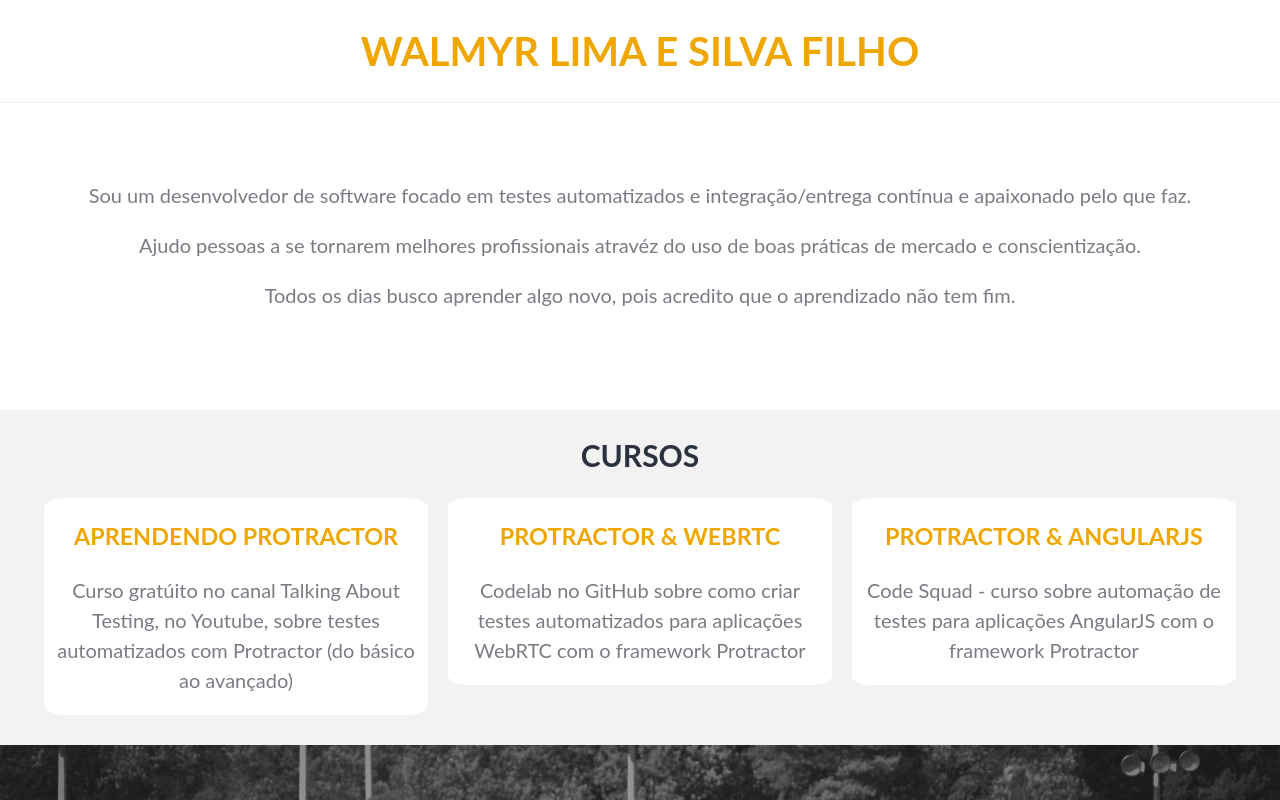
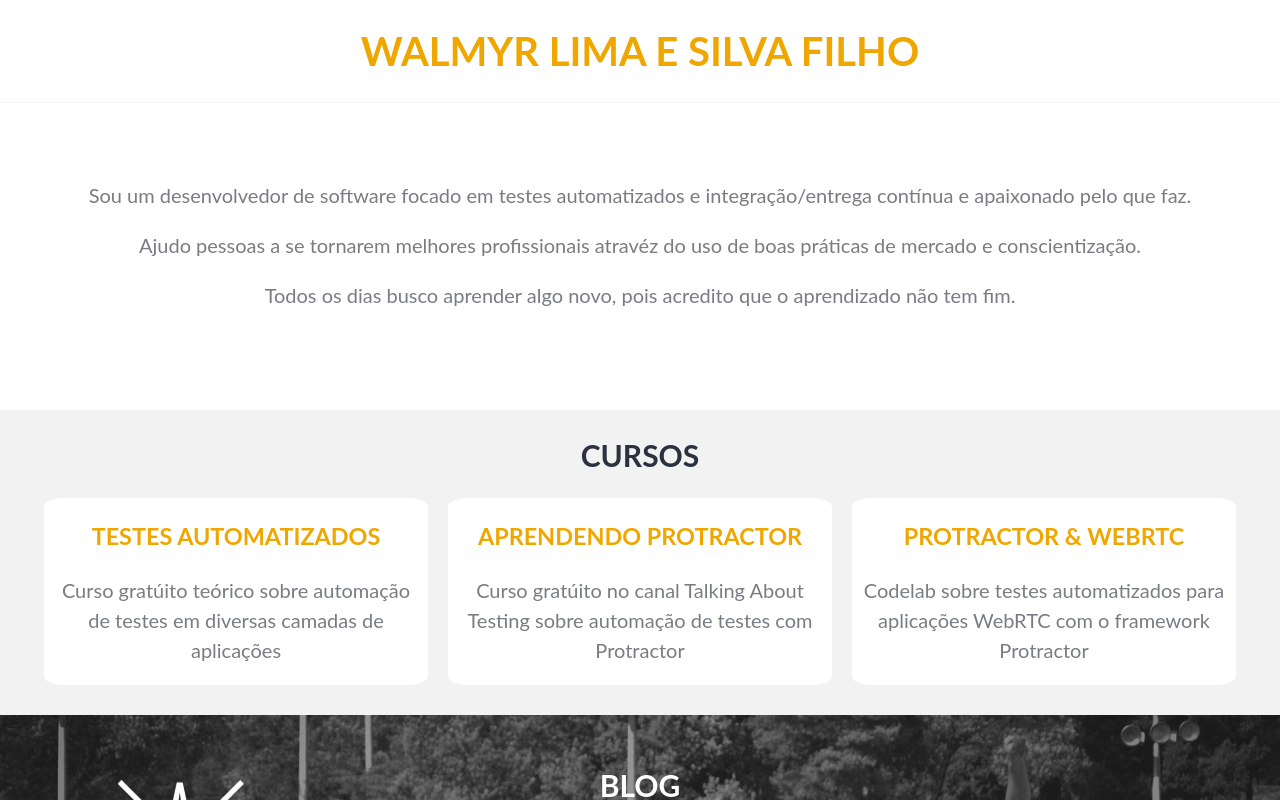
Before and after one commit to wlsf82/-walmyr-filho-react, a React (Create React App) app: page / in a window 1280 px wide. Shown: the top 800 px of the page. Built offline with nearby package versions, Linux system fonts and the light colour scheme.

Commit message:
update courses with new course, new texts and remove old course
Courses order were also updated.

```diff
--- a/src/components/Courses/index.js
+++ b/src/components/Courses/index.js
@@ -4,21 +4,21 @@ import uuid from "uuid/v4";
 const courses = [
     {
         id: uuid(),
+        href: "http://talkingabouttesting.coursify.me/courses/introducao-aos-testes-automatizados",
+        title: "Testes automatizados",
+        p: "Curso gratúito teórico sobre automação de testes em diversas camadas de aplicações",
+    },
+    {
+        id: uuid(),
         href: "https://www.youtube.com/playlist?list=PL-eblSNRj0QEvVfKp0Xzagao9SqaSyW5k",
         title: "Aprendendo Protractor",
-        p: "Curso gratúito no canal Talking About Testing, no Youtube, sobre testes automatizados com Protractor (do básico ao avançado)",
+        p: "Curso gratúito no canal Talking About Testing sobre automação de testes com Protractor",
     },
     {
         id: uuid(),
         href: "https://github.com/wlsf82/protractor-and-webrtc",
         title: "Protractor & WebRTC",
-        p: "Codelab no GitHub sobre como criar testes automatizados para aplicações WebRTC com o framework Protractor",
-    },
-    {
-        id: uuid(),
-        href: "http://code-squad.com/curso/Curso-Protractor-Automacao-de-testes-end-to-end-para-aplicacoes-Angular-JS/avulso",
-        title: "Protractor & AngularJS",
-        p: "Code Squad - curso sobre automação de testes para aplicações AngularJS com o framework Protractor",
+        p: "Codelab sobre testes automatizados para aplicações WebRTC com o framework Protractor",
     },
 ];
 
```
